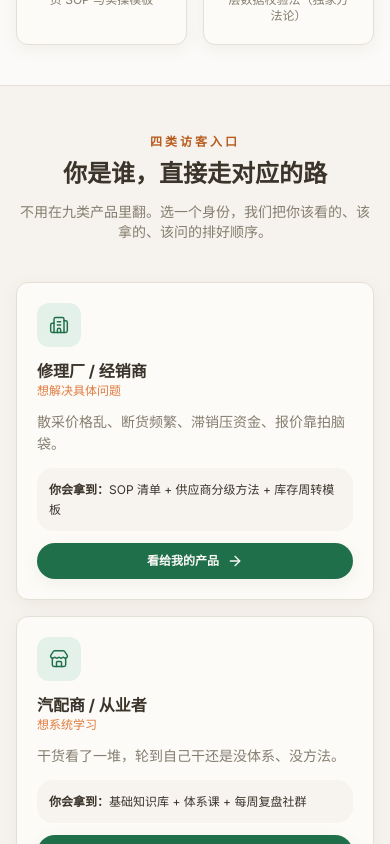
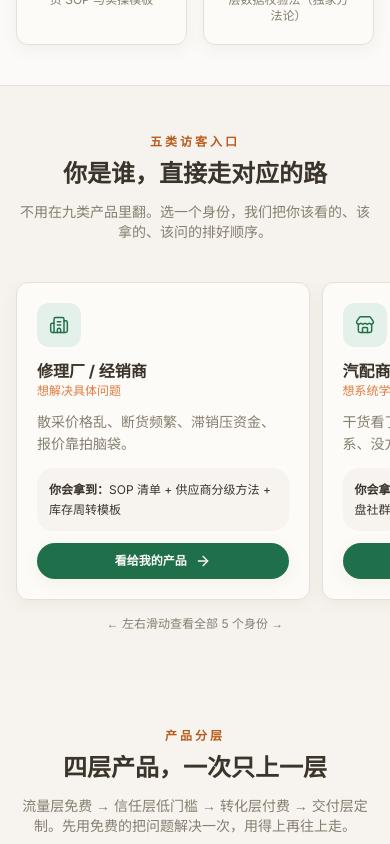
Before and after one commit to JinyouMate/qp, a Next.js app: page / in a window 390 px wide. Shown: the part 1180-2024 px from the top of the page. Built offline with nearby package versions, Linux system fonts and the light colour scheme; no server answers.

Commit message:
feat: 首页五类入口新增「零售/跨境卖家」角色卡，PC 3+2 居中、平板两列、移动端横滑

```diff
--- a/app/page.tsx
+++ b/app/page.tsx
@@ -1,6 +1,6 @@
 import Link from "next/link";
 import {
-  ArrowRight, CalendarClock, Building2, Store, Factory, Bot,
+  ArrowRight, CalendarClock, Building2, Store, Factory, Bot, ShoppingCart,
   CheckCircle2, ShieldCheck, Quote, Sparkles,
 } from "lucide-react";
 
@@ -23,7 +23,7 @@ const TRUST_STATS = [
   { value: "3", label: "层数据校验法（独家方法论）" },
 ];
 
-/* ---------- 四类入口（点击后进入对应身份的产品筛选） ---------- */
+/* ---------- 五类入口（点击后进入对应身份的产品筛选 / 或直接弹企微码） ---------- */
 const ENTRIES = [
   {
     icon: Building2,
@@ -33,6 +33,7 @@ const ENTRIES = [
     pain: "散采价格乱、断货频繁、滞销压资金、报价靠拍脑袋。",
     give: "SOP 清单 + 供应商分级方法 + 库存周转模板",
     cta: "看给我的产品",
+    action: "link" as const,
   },
   {
     icon: Store,
@@ -42,6 +43,7 @@ const ENTRIES = [
     pain: "干货看了一堆，轮到自己干还是没体系、没方法。",
     give: "基础知识库 + 体系课 + 每周复盘社群",
     cta: "看给我的产品",
+    action: "link" as const,
   },
   {
     icon: Factory,
@@ -51,6 +53,7 @@ const ENTRIES = [
     pain: "类目评估靠人工翻平台，慢、口径乱、结论不可复用。",
     give: "订阅数据看板 + 评估模板 + 定制报告",
     cta: "看给我的产品",
+    action: "link" as const,
   },
   {
     icon: Bot,
@@ -60,6 +63,17 @@ const ENTRIES = [
     pain: "通用模型答不准汽配问题，缺语料、缺标注规则、缺评测尺子。",
     give: "语料授权（签 DPA）+ 标注规则 + 评测集共建",
     cta: "看给我的产品",
+    action: "link" as const,
+  },
+  {
+    icon: ShoppingCart,
+    role: "seller" as const,
+    title: "零售 / 跨境卖家",
+    need: "想少踩坑多出单",
+    pain: "卖汽配退货率太高？选品总踩坑？平台规则合规搞不清？",
+    give: "爆款选品数据 + OE 码匹配工具 + 平台合规 SOP",
+    cta: "获取卖家避坑指南",
+    action: "wecom" as const,
   },
 ];
 
@@ -201,19 +215,37 @@ export default async function HomePage() {
         </div>
       </section>
 
-      {/* ========== 四类入口 ========== */}
+      {/* ========== 五类入口 ========== */}
       <section className="section-pad">
         <div className="container-site">
           <SectionHeading
-            tag="四类访客入口"
+            tag="五类访客入口"
             title="你是谁，直接走对应的路"
             desc="不用在九类产品里翻。选一个身份，我们把你该看的、该拿的、该问的排好顺序。"
           />
-          <div className="grid gap-4 md:grid-cols-2 lg:grid-cols-4">
+
+          {/*
+            排版（5 个卡片在不同屏幕下的排法）：
+            - 手机（<640px）：横向滑动卡片，snap 对齐，右侧露出下一张，不拥挤
+            - 平板（sm~lg）：两列，最后一张单出来时自动居中
+            - 桌面（lg+）：一排三张 + 第二排两张居中
+          */}
+          <div className="-mx-4 flex snap-x snap-mandatory gap-3 overflow-x-auto px-4 pb-3 [scrollbar-width:none] [&::-webkit-scrollbar]:hidden sm:mx-0 sm:flex-wrap sm:justify-center sm:gap-4 sm:overflow-visible sm:px-0 sm:pb-0">
             {ENTRIES.map((e) => (
-              <Card key={e.title} className="flex h-full flex-col">
+              <Card
+                key={e.title}
+                className={`flex w-[82%] shrink-0 snap-center flex-col sm:w-[calc(50%-0.5rem)] sm:shrink lg:w-[calc(33.333%-0.667rem)] ${
+                  e.action === "wecom" ? "border-brand-orange/40 shadow-warm" : ""
+                }`}
+              >
                 <CardContent className="flex flex-1 flex-col gap-3 p-5">
-                  <span className="flex h-11 w-11 items-center justify-center rounded-xl bg-secondary text-primary">
+                  <span
+                    className={`flex h-11 w-11 items-center justify-center rounded-xl ${
+                      e.action === "wecom"
+                        ? "bg-brand-orange-soft text-brand-orange"
+                        : "bg-secondary text-primary"
+                    }`}
+                  >
                     <e.icon className="h-5 w-5" strokeWidth={1.75} />
                   </span>
                   <div>
@@ -225,15 +257,30 @@ export default async function HomePage() {
                     <span className="font-semibold">你会拿到：</span>
                     {e.give}
                   </p>
-                  <Button asChild size="sm" variant="default" className="mt-auto w-full">
-                    <Link href={`/products?role=${e.role}`}>
-                      {e.cta} <ArrowRight />
-                    </Link>
-                  </Button>
+                  {e.action === "wecom" ? (
+                    <WecomCtaButton
+                      label={e.cta}
+                      size="sm"
+                      variant="orange"
+                      from={`entry-${e.role}`}
+                      subject={e.title}
+                      className="mt-auto w-full"
+                    />
+                  ) : (
+                    <Button asChild size="sm" variant="default" className="mt-auto w-full">
+                      <Link href={`/products?role=${e.role}`}>
+                        {e.cta} <ArrowRight />
+                      </Link>
+                    </Button>
+                  )}
                 </CardContent>
               </Card>
             ))}
           </div>
+
+          <p className="mt-1 flex items-center justify-center gap-1 text-xs text-muted-foreground sm:hidden">
+            ← 左右滑动查看全部 5 个身份 →
+          </p>
         </div>
       </section>
 
--- a/lib/persona.ts
+++ b/lib/persona.ts
@@ -1,10 +1,10 @@
 /* ============================================================
-   四类访客身份 → 产品推荐路由
-   首页四类入口点击后跳 /products?role=xxx，产品中心据此把该身份
+   五类访客身份 → 产品推荐路由
+   首页入口点击后跳 /products?role=xxx，产品中心据此把该身份
    该看的产品排到最前并打「为你推荐」标。
    ============================================================ */
 
-export type PersonaKey = "repair" | "dealer" | "enterprise" | "ai";
+export type PersonaKey = "repair" | "dealer" | "enterprise" | "ai" | "seller";
 
 export interface Persona {
   key: PersonaKey;
@@ -67,9 +67,20 @@ export const PERSONAS: Record<PersonaKey, Persona> = {
     demand: "AI合作",
     intent: "consult",
   },
+  seller: {
+    key: "seller",
+    identity: "零售/跨境卖家",
+    label: "零售 / 跨境卖家",
+    need: "想少踩坑多出单",
+    pain: "卖汽配退货率太高？选品总踩坑？平台规则合规搞不清？",
+    give: "爆款选品数据 + OE 码匹配工具 + 平台合规 SOP",
+    recommended: ["toolkit-selection", "toolkit-fitment", "sop-checklists", "knowledge-base"],
+    demand: "选品数据",
+    intent: "asset",
+  },
 };
 
-export const PERSONA_ORDER: PersonaKey[] = ["repair", "dealer", "enterprise", "ai"];
+export const PERSONA_ORDER: PersonaKey[] = ["repair", "dealer", "enterprise", "ai", "seller"];
 
 /** 从 URL 参数解析身份，非法值返回 null（不报错，退化为无推荐） */
 export function getPersona(key?: string | string[] | null): Persona | null {
```
